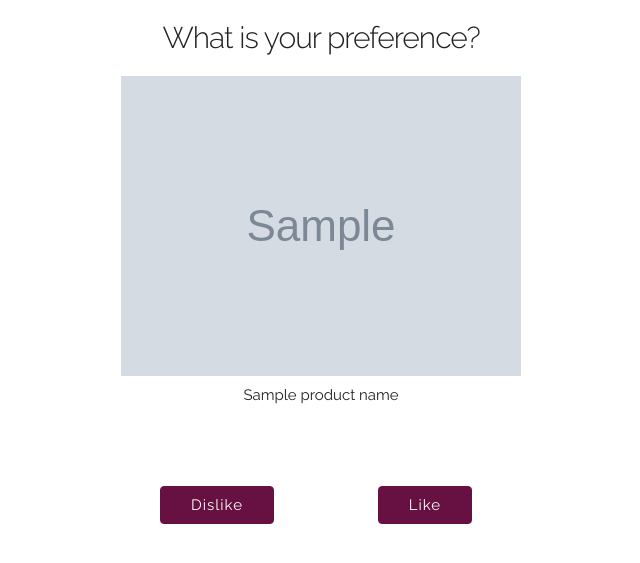
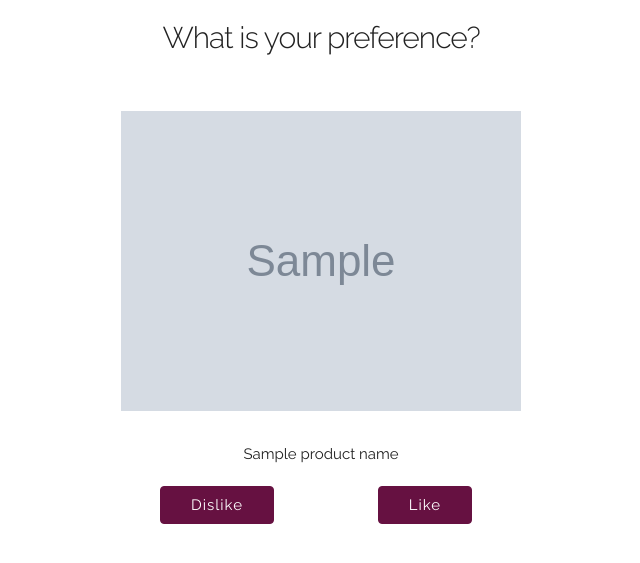
Before and after one commit to spencersmith6/prefer, a Flask app: template templates/prefer.html in a window 1280 px wide. Shown: the top 563 px of the page, without its empty margins (319-959 px from the left). Run offline with Flask 2, Linux system fonts and the light colour scheme; the template is opened without the code that fills it: most values are stand-ins (such as "Sample title", 1, 10 or a date in 2020); grey boxes marked "Sample" are stand-in pictures; some libraries are stand-ins or nearby versions.

Commit message:
improve swipe page css a bit

```diff
--- a/static/css/custom.css
+++ b/static/css/custom.css
@@ -19,10 +19,31 @@
     margin: auto;
 }
 
+
 #product-container {
     position: relative;
     height:400px;
-    max-width: 100%;
+}
+
+#product-img-container {
+    bottom: 58px;
+    position: absolute;
+    width: 100%;
+}
+
+#product-img {
+    max-width: 500px;
+}
+
+#product-name-container {
+    bottom: 10px;
+    position: absolute;
+    width: 100%;
+}
+
+#product-name {
+    max-width: 400px;
+    margin: auto
 }
 
 .u-small-padding {
--- a/templates/prefer.html
+++ b/templates/prefer.html
@@ -37,10 +37,12 @@
             <h1>What is your preference?</h1>
         </div>
         <div class="row u-center" id="product-container">
-            <div class="img-container">
+            <div id="product-img-container">
                 <img id="product-img" src="{{product_image}}">
             </div>
-            <p id="product-name">{{product_name}}</p>
+            <div id="product-name-container">
+                <p id="product-name">{{product_name}}</p>
+            </div>
         </div>
         <div class="row u-center">
             <div id="like-buttons-container">
```
